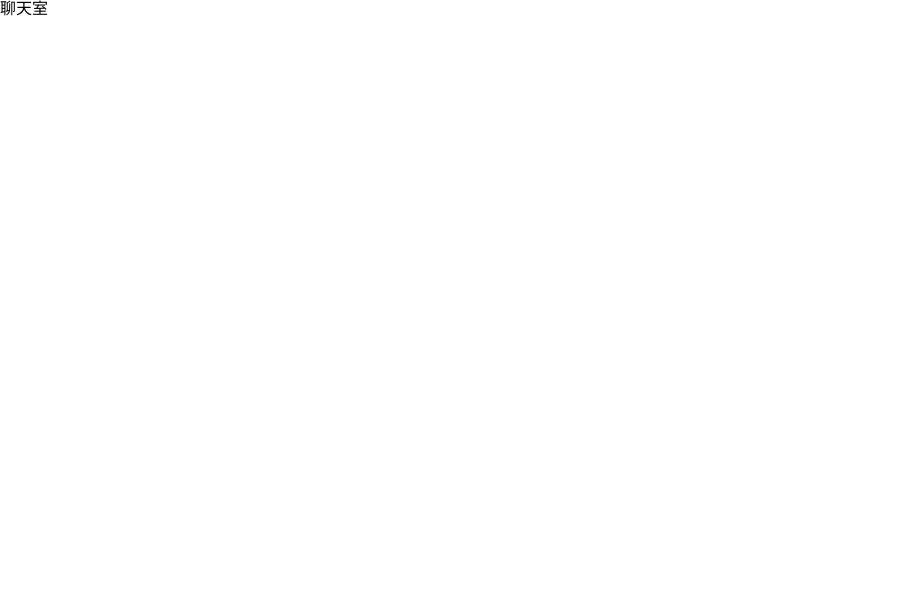
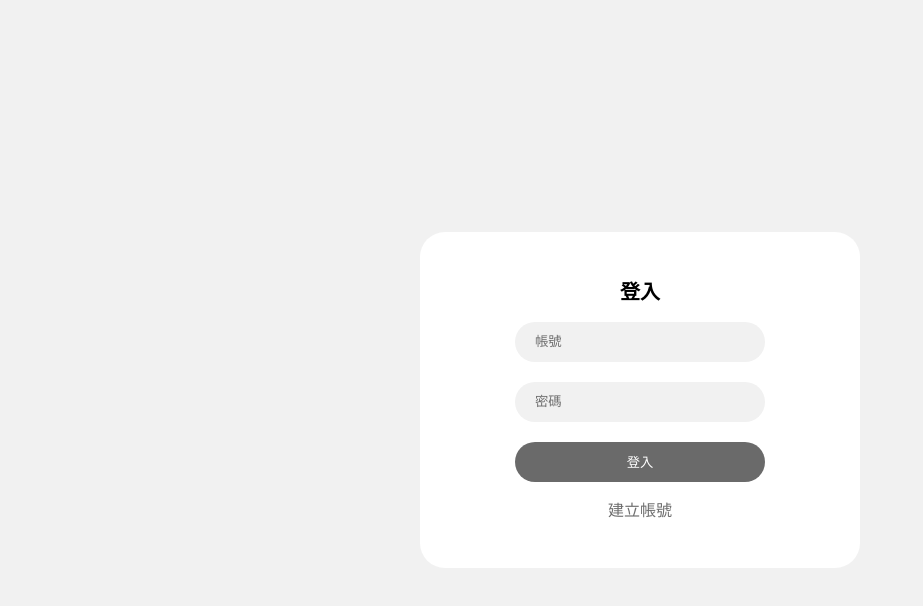
Before and after one commit to liaoliao0428/chatroom, a React (Create React App) app: page /login in a window 1280 px wide. Shown: the top 606 px of the page, without its empty margins (0-923 px from the left). Built offline with nearby package versions, Linux system fonts and the light colour scheme.

Commit message:
登入、建立帳號畫面切版完成

```diff
--- a/package.json
+++ b/package.json
@@ -6,8 +6,10 @@
     "@testing-library/jest-dom": "^5.16.4",
     "@testing-library/react": "^13.3.0",
     "@testing-library/user-event": "^13.5.0",
+    "axios": "^0.27.2",
     "react": "^18.2.0",
     "react-dom": "^18.2.0",
+    "react-router-dom": "^6.3.0",
     "react-scripts": "5.0.1",
     "web-vitals": "^2.1.4"
   },
--- a/public/css/style.css
+++ b/public/css/style.css
@@ -1,8 +1,3 @@
-.wrap {
-    width: 1250px;
-    margin: auto;
-}
-
 ul,li {
     list-style:none;
     margin: 0;
--- a/src/index.js
+++ b/src/index.js
@@ -3,10 +3,20 @@ import ReactDOM from 'react-dom/client';
 import './index.css';
 import reportWebVitals from './reportWebVitals';
 
+// 路由套件
+import { BrowserRouter as Router , Routes , Route , Navigate } from 'react-router-dom'
+
+// Login套件
+import Login from './pages/Login';
+
 const root = ReactDOM.createRoot(document.getElementById('root'));
 root.render(
     <>
-      <p>聊天室</p>
+      <Router>
+        <Routes>
+          <Route path='/login/*' element={<Login />}/>
+        </Routes>
+      </Router>
     </>
 );
 
--- /dev/null
+++ b/src/pages/Login/components/Signin.js
@@ -0,0 +1,20 @@
+import React from 'react';
+
+// route
+import { Link } from 'react-router-dom';
+// axios
+import axios from 'axios';
+
+const Signin = () => {
+    return (
+        <div className='signin-wrap'>
+            <span>登入</span>
+            <input type="text" placeholder="帳號" />
+            <input type="text" placeholder="密碼" />
+            <button class="login-btn">登入</button>
+            <Link to='/login/signup'>建立帳號</Link>
+        </div>
+    );
+}
+
+export default Signin;
--- /dev/null
+++ b/src/pages/Login/components/Signup.js
@@ -0,0 +1,21 @@
+import React from 'react';
+
+// route
+import { Link } from 'react-router-dom';
+// axios
+import axios from 'axios';
+
+const Signup = () => {
+    return (
+        <div className='signup-wrap'>
+            <span>建立帳號</span>
+            <input type="text" placeholder="用戶名稱" />
+            <input type="text" placeholder="帳號" />
+            <input type="text" placeholder="密碼" />
+            <button class="login-btn">建立</button>
+            <Link to='/login'>回登入頁</Link>
+        </div>
+    );
+}
+
+export default Signup;
--- /dev/null
+++ b/src/pages/Login/index.css
@@ -0,0 +1,133 @@
+.login-wrap {
+    background-color: #f1f1f1;
+    width: 100%;
+    height: 100vh;
+    text-align: center;
+    display: flex;
+    align-items: center;
+    justify-content: center;
+}
+
+/* signin */
+.signin-wrap{
+    padding: 50px 20px;
+    background-color: white;
+    border-radius: 25px;
+    width: 70%;
+    max-width: 400px;
+}
+
+.signin-wrap span{
+    font-size: 20px;
+    font-weight: 600;
+}
+
+.signin-wrap input{
+    width:50%;
+    min-width: 250px;
+    display:block;
+    margin: 20px auto;
+    height: 40px;
+    line-height:40px;
+    border: none;
+    background-color: #f1f1f1;
+    padding: 0 20px;
+    border-radius: 20px;
+    outline: 0;
+    box-sizing: border-box;
+}
+
+.signin-wrap input::placeholder {
+    color: #6f6f6f;
+}
+
+.signin-wrap button{
+    width:50%;
+    min-width: 250px;
+    display:block;
+    margin:0 auto;
+    height: 40px;
+    line-height:40px;
+    border:none;
+    background:#6a6a6a;
+    color:#fff;
+    border-radius:20px;
+    margin-bottom: 20px;
+    outline: 0;
+}
+
+.signin-wrap button:hover{
+    filter: brightness(.8);
+    cursor: pointer;
+}
+
+.signin-wrap a {
+    text-decoration: none;
+    color: #6f6f6f;
+}
+
+.signin-wrap a:hover {
+    color: #4b4b4b;
+}
+
+/* signup */
+.signup-wrap{
+    padding: 50px 20px;
+    background-color: white;
+    border-radius: 25px;
+    width: 70%;
+    max-width: 400px;
+}
+
+.signup-wrap span{
+    font-size: 20px;
+    font-weight: 600;
+}
+
+.signup-wrap input{
+    width:50%;
+    min-width: 250px;
+    display:block;
+    margin: 20px auto;
+    height: 40px;
+    line-height:40px;
+    border: none;
+    background-color: #f1f1f1;
+    padding: 0 20px;
+    border-radius: 20px;
+    outline: 0;
+    box-sizing: border-box;
+}
+
+.signup-wrap input::placeholder {
+    color: #6f6f6f;
+}
+
+.signup-wrap button{
+    width:50%;
+    min-width: 250px;
+    display:block;
+    margin:0 auto;
+    height: 40px;
+    line-height:40px;
+    border:none;
+    background:#6a6a6a;
+    color:#fff;
+    border-radius:20px;
+    margin-bottom: 20px;
+    outline: 0;
+}
+
+.signup-wrap button:hover{
+    filter: brightness(.8);
+    cursor: pointer;
+}
+
+.signup-wrap a {
+    text-decoration: none;
+    color: #6f6f6f;
+}
+
+.signup-wrap a:hover {
+    color: #4b4b4b;
+}
--- /dev/null
+++ b/src/pages/Login/index.js
@@ -0,0 +1,23 @@
+import React from 'react';
+
+// 路由組件
+import { Route , Routes } from 'react-router-dom'
+
+// css
+import './index.css'
+// components
+import Signin from './components/Signin';
+import Signup from './components/Signup';
+
+const Login = () => {
+    return (
+        <div className='login-wrap'>
+            <Routes>
+                <Route path='/' element={<Signin />} />
+                <Route path='/signup' element={<Signup />} />
+            </Routes>
+        </div>
+    );
+}
+
+export default Login;
```
Also changed, not shown: 1 other file (tests, documents, lock files or other folders).
